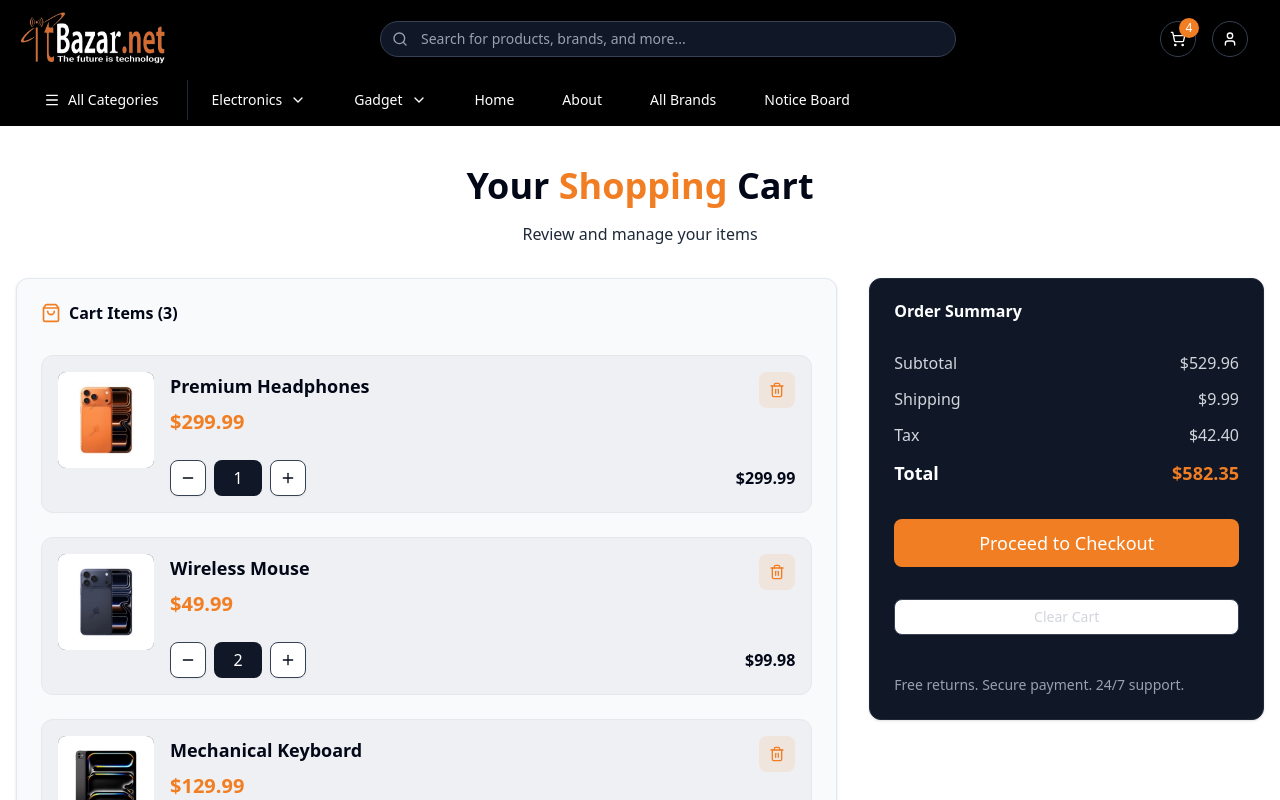
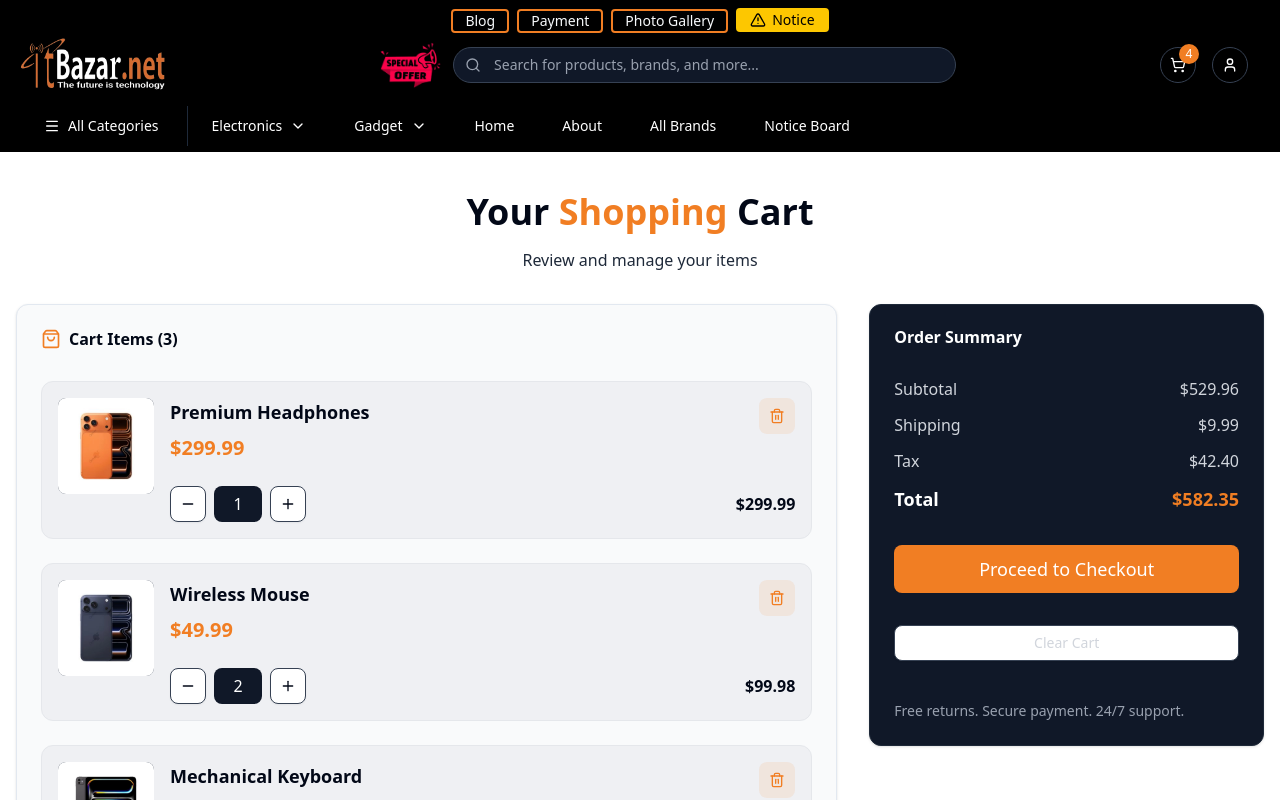
Before and after one commit to Sazzad171/modern-nextjs-15-ecommerce-app, a Next.js app: page /cart in a window 1280 px wide. Shown: the top 800 px of the page. Built offline with nearby package versions, Linux system fonts and the light colour scheme.

Commit message:
ref: header design updated

```diff
--- /dev/null
+++ b/src/components/CustomUI/CustomButton/index.tsx
@@ -0,0 +1,61 @@
+'use client';
+
+import { Button, buttonVariants } from '@/components/ui/button';
+import { cn } from '@/lib/utils';
+import { Loader2 } from 'lucide-react';
+import Link from 'next/link';
+import * as React from 'react';
+import { BaseProps, CustomButtonProps } from './type';
+
+export function CustomButton(props: CustomButtonProps) {
+  const { loading, icon, iconClass, children } = props as BaseProps & {
+    children?: React.ReactNode;
+  };
+
+  const content = (
+    <>
+      {loading && <Loader2 className="h-4 w-4 animate-spin" />}
+
+      {!loading && icon && <span className={cn('inline-flex', iconClass)}>{icon}</span>}
+
+      {children}
+    </>
+  );
+
+  // Link button
+  if ('href' in props && props.href) {
+    const { href, variant, size, className, target = '_self', disabled, ...rest } = props;
+
+    if (disabled || loading) {
+      return (
+        <span
+          className={cn(
+            buttonVariants({ variant, size }),
+            'pointer-events-none opacity-50',
+            className
+          )}
+        >
+          {content}
+        </span>
+      );
+    }
+
+    return (
+      <Link
+        href={href}
+        target={target}
+        className={cn(buttonVariants({ variant, size }), className)}
+        {...rest}
+      >
+        {content}
+      </Link>
+    );
+  }
+
+  // Regular button
+  return (
+    <Button {...props} disabled={props.disabled || loading}>
+      {content}
+    </Button>
+  );
+}
--- /dev/null
+++ b/src/components/CustomUI/CustomButton/type.ts
@@ -0,0 +1,24 @@
+import { Button, buttonVariants } from '@/components/ui/button';
+import { VariantProps } from 'class-variance-authority';
+
+export type BaseProps = {
+  loading?: boolean;
+  icon?: React.ReactNode;
+  iconClass?: string;
+};
+
+export type ButtonProps = BaseProps &
+  React.ComponentProps<typeof Button> & {
+    href?: undefined;
+  };
+
+export type LinkProps = BaseProps &
+  VariantProps<typeof buttonVariants> & {
+    href: string;
+    className?: string;
+    target?: '_self' | '_blank';
+    disabled?: boolean;
+    children?: React.ReactNode;
+  };
+
+export type CustomButtonProps = ButtonProps | LinkProps;
--- a/src/components/layout/category-nav/index.tsx
+++ b/src/components/layout/category-nav/index.tsx
@@ -141,10 +141,10 @@ const CategoryNav = () => {
 
         {/* Mobile with Shadcn Sheet */}
         <div className="md:hidden">
-          <div className="flex items-center justify-between px-4 py-3">
+          <div className="flex items-center justify-between py-2">
             <Sheet>
               <SheetTrigger asChild>
-                <Button variant="ghost" size="icon" className="hover:bg-gray-800">
+                <Button variant="ghost" size="icon" className="text-white">
                   <Menu className="h-5 w-5" />
                 </Button>
               </SheetTrigger>
@@ -189,7 +189,7 @@ const CategoryNav = () => {
               </SheetContent>
             </Sheet>
 
-            <div className="text-lg font-medium">Categories</div>
+            <div className="text-lg font-medium text-white">Categories</div>
 
             <Button variant="ghost" size="icon" className="invisible">
               <Menu className="h-5 w-5" />
--- a/src/components/layout/header/index.tsx
+++ b/src/components/layout/header/index.tsx
@@ -1,5 +1,6 @@
 'use client';
 
+import { CustomButton } from '@/components/CustomUI/CustomButton';
 import { Button } from '@/components/ui/button';
 import {
   DropdownMenu,
@@ -10,7 +11,7 @@ import {
 import { Input } from '@/components/ui/input';
 import { Sheet, SheetContent, SheetHeader, SheetTitle, SheetTrigger } from '@/components/ui/sheet';
 import { PAGE_ROUTES } from '@/lib/constants/page-routes';
-import { ChevronRight, Search, ShoppingCart, User, X } from 'lucide-react';
+import { AlertTriangle, ChevronRight, Search, ShoppingCart, User, X } from 'lucide-react';
 import Image from 'next/image';
 import Link from 'next/link';
 import { useEffect, useRef, useState } from 'react';
@@ -106,6 +107,35 @@ const Header = () => {
 
   return (
     <header className="bg-black py-2">
+      {/* Top links */}
+      <div className="site-container align-center flex justify-center gap-2 max-md:hidden">
+        <div>
+          <CustomButton size={'sm'} href="/" className="border-primary border-2 bg-transparent">
+            Blog
+          </CustomButton>
+        </div>
+        <div>
+          <CustomButton size={'sm'} href="/" className="border-primary border-2 bg-transparent">
+            Payment
+          </CustomButton>
+        </div>
+        <div>
+          <CustomButton size={'sm'} href="/" className="border-primary border-2 bg-transparent">
+            Photo Gallery
+          </CustomButton>
+        </div>
+        <div>
+          <CustomButton
+            size={'sm'}
+            href="/"
+            icon={<AlertTriangle />}
+            className="border-2 border-yellow-400 bg-yellow-400 text-black hover:text-white"
+          >
+            Notice
+          </CustomButton>
+        </div>
+      </div>
+
       <div className="site-container flex items-center justify-between">
         {/* Left Column - Logo */}
         <div className="flex items-center">
@@ -117,8 +147,19 @@ const Header = () => {
         </div>
 
         {/* Middle Column - Search Box with Dropdown (Desktop) */}
-        <div className="mx-1 hidden max-w-xl flex-1 md:flex lg:mx-8" ref={searchRef}>
-          <div className="relative w-full">
+        <div className="mx-1 hidden max-w-xl flex-1 items-center gap-3 md:flex lg:mx-8">
+          <div>
+            <Link href={'/'}>
+              <Image
+                src={'/images/offer-icon.png'}
+                width={70}
+                height={60}
+                alt="offer icon"
+                className="object-contain"
+              />
+            </Link>
+          </div>
+          <div className="relative w-full" ref={searchRef}>
             <Search className="absolute top-1/2 left-3 h-4 w-4 -translate-y-1/2 text-gray-400" />
             <Input
               ref={inputRef}
--- a/src/components/ui/button.tsx
+++ b/src/components/ui/button.tsx
@@ -1,40 +1,38 @@
-import * as React from "react"
-import { Slot } from "@radix-ui/react-slot"
-import { cva, type VariantProps } from "class-variance-authority"
+import { Slot } from '@radix-ui/react-slot';
+import { cva, type VariantProps } from 'class-variance-authority';
+import * as React from 'react';
 
-import { cn } from "@/lib/utils"
+import { cn } from '@/lib/utils';
 
 const buttonVariants = cva(
   "inline-flex items-center justify-center gap-2 whitespace-nowrap rounded-md text-sm font-medium transition-all disabled:pointer-events-none disabled:opacity-50 [&_svg]:pointer-events-none [&_svg:not([class*='size-'])]:size-4 shrink-0 [&_svg]:shrink-0 outline-none focus-visible:border-ring focus-visible:ring-ring/50 focus-visible:ring-[3px] aria-invalid:ring-destructive/20 dark:aria-invalid:ring-destructive/40 aria-invalid:border-destructive",
   {
     variants: {
       variant: {
-        default: "bg-primary text-primary-foreground hover:bg-primary/90",
+        default: 'bg-primary text-primary-foreground hover:bg-primary/90',
         destructive:
-          "bg-destructive text-white hover:bg-destructive/90 focus-visible:ring-destructive/20 dark:focus-visible:ring-destructive/40 dark:bg-destructive/60",
+          'bg-destructive text-white hover:bg-destructive/90 focus-visible:ring-destructive/20 dark:focus-visible:ring-destructive/40 dark:bg-destructive/60',
         outline:
-          "border bg-background shadow-xs hover:bg-accent hover:text-accent-foreground dark:bg-input/30 dark:border-input dark:hover:bg-input/50",
-        secondary:
-          "bg-secondary text-secondary-foreground hover:bg-secondary/80",
-        ghost:
-          "hover:bg-accent hover:text-accent-foreground dark:hover:bg-accent/50",
-        link: "text-primary underline-offset-4 hover:underline",
+          'border bg-background shadow-xs hover:bg-accent hover:text-accent-foreground dark:bg-input/30 dark:border-input dark:hover:bg-input/50',
+        secondary: 'bg-secondary text-secondary-foreground hover:bg-secondary/80',
+        ghost: 'hover:bg-accent hover:text-accent-foreground dark:hover:bg-accent/50',
+        link: 'text-primary underline-offset-4 hover:underline',
       },
       size: {
-        default: "h-9 px-4 py-2 has-[>svg]:px-3",
-        sm: "h-8 rounded-md gap-1.5 px-3 has-[>svg]:px-2.5",
-        lg: "h-10 rounded-md px-6 has-[>svg]:px-4",
-        icon: "size-9",
-        "icon-sm": "size-8",
-        "icon-lg": "size-10",
+        default: 'h-9 px-4 py-2 has-[>svg]:px-3',
+        sm: 'h-6 rounded-sm gap-1.5 px-3 has-[>svg]:px-2.5',
+        lg: 'h-10 rounded-md px-6 has-[>svg]:px-4',
+        icon: 'size-9',
+        'icon-sm': 'size-8',
+        'icon-lg': 'size-10',
       },
     },
     defaultVariants: {
-      variant: "default",
-      size: "default",
+      variant: 'default',
+      size: 'default',
     },
   }
-)
+);
 
 function Button({
   className,
@@ -42,11 +40,11 @@ function Button({
   size,
   asChild = false,
   ...props
-}: React.ComponentProps<"button"> &
+}: React.ComponentProps<'button'> &
   VariantProps<typeof buttonVariants> & {
-    asChild?: boolean
+    asChild?: boolean;
   }) {
-  const Comp = asChild ? Slot : "button"
+  const Comp = asChild ? Slot : 'button';
 
   return (
     <Comp
@@ -54,7 +52,7 @@ function Button({
       className={cn(buttonVariants({ variant, size, className }))}
       {...props}
     />
-  )
+  );
 }
 
-export { Button, buttonVariants }
+export { Button, buttonVariants };
```
Also changed, not shown: src/app/(public)/page.tsx (+8 -8 lines), public/images/offer-icon.png (added).
